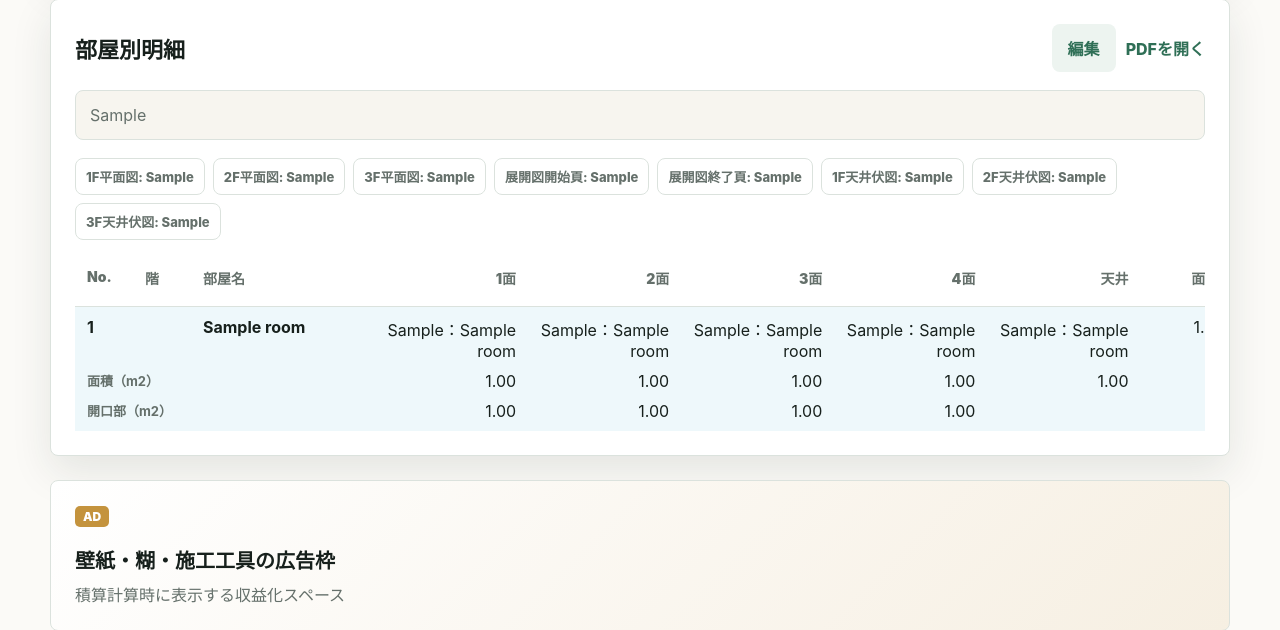
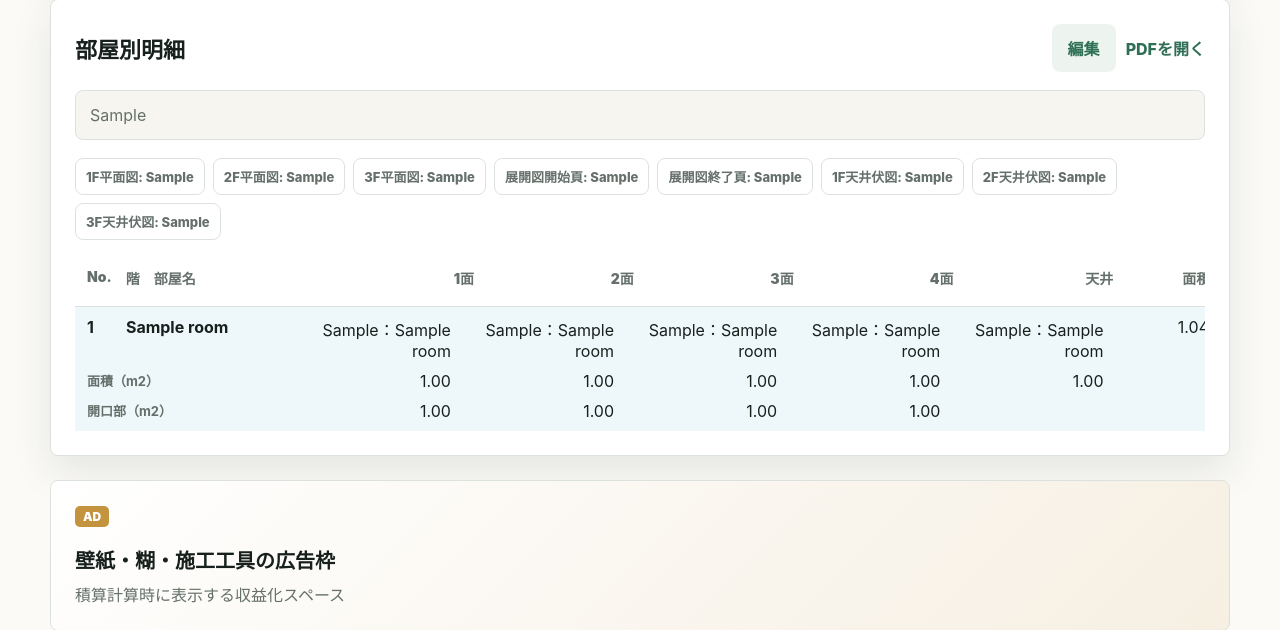
Before and after one commit to masumitachibana4649-creator/Sekisan-Project, a Django app: page /projects/1/ in a window 1280 px wide. Shown: the part 722-1352 px from the top of the page. Run offline with Django 5.2, Linux system fonts and the light colour scheme; a user stored in the database is signed in; data comes from the database, SQL or seed files in the repository; tables that the repository leaves empty hold one stand-in row (values such as "Sample post").

Commit message:
Adjust room detail grid spacing

```diff
--- a/estimator/static/estimator/styles.css
+++ b/estimator/static/estimator/styles.css
@@ -517,8 +517,9 @@ textarea { resize: vertical; }
 .result-row,
 .room-detail-group {
   display: grid;
-  grid-template-columns: 48px 48px minmax(160px, 1.1fr) repeat(5, minmax(140px, 1fr)) minmax(98px, 0.8fr) minmax(520px, 3.6fr);
-  gap: 10px;
+  grid-template-columns: max-content max-content minmax(4em, 1.1fr) repeat(5, minmax(140px, 1fr)) minmax(98px, 0.8fr) minmax(520px, 3.6fr);
+  column-gap: 1em;
+  row-gap: 10px;
   min-width: 1720px;
   align-items: start;
 }
```
